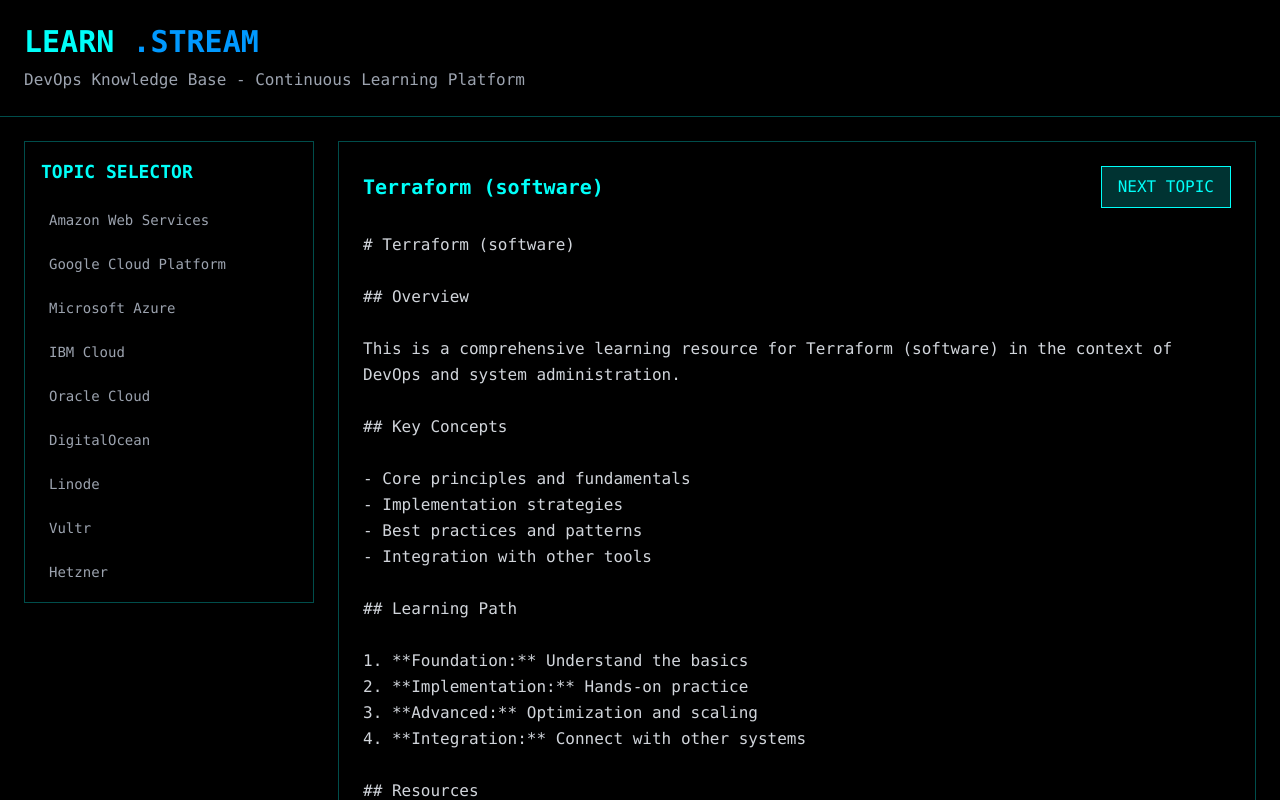
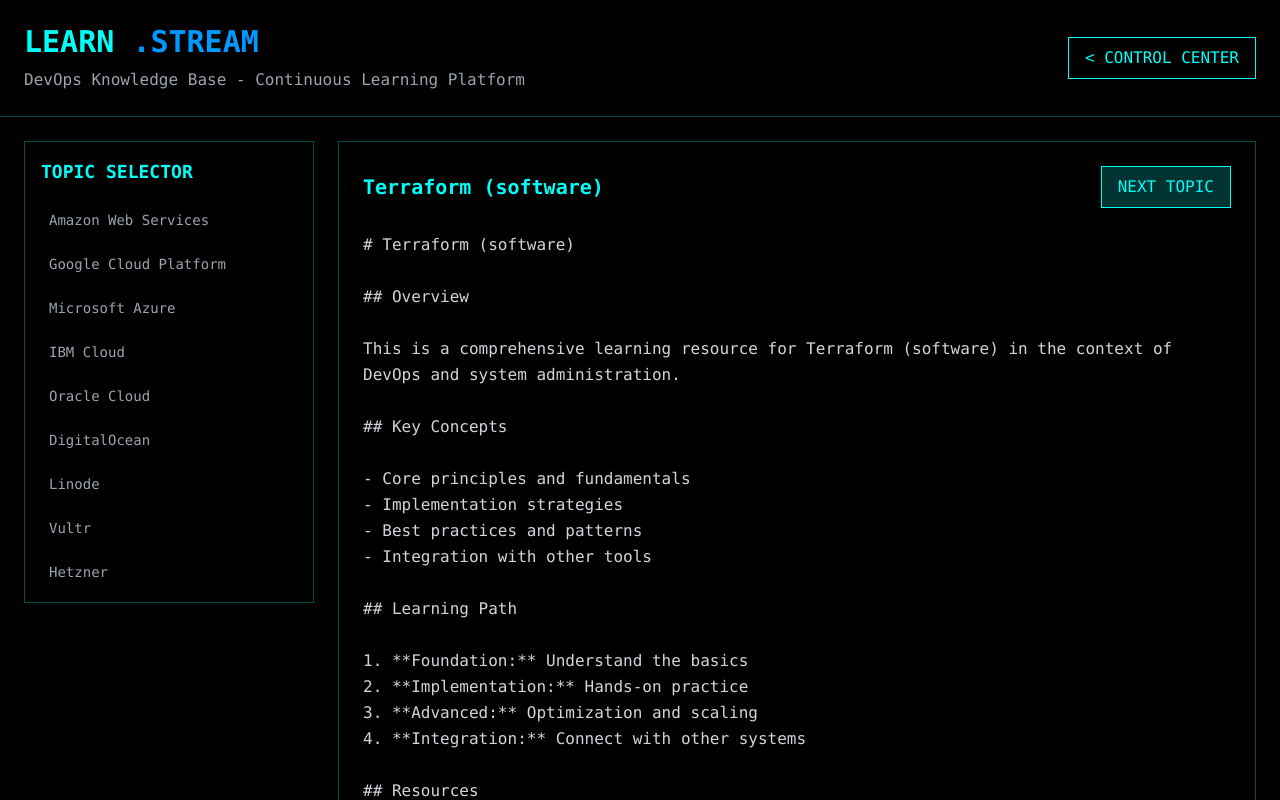
Before and after one commit to Geo96R/website-project, a Next.js app: page /learn in a window 1280 px wide. Shown: the top 800 px of the page. Built offline with nearby package versions, Linux system fonts and the light colour scheme; no server answers.

Commit message:
Standardize control center button across all pages
- Changed 'HOME' button to 'CONTROL CENTER' for consistency
- Matches the style used in other stream pages
- Better branding and user experience

```diff
--- a/app/learn/page.js
+++ b/app/learn/page.js
@@ -153,11 +153,19 @@
     <div className="min-h-screen bg-black text-tron-cyan font-mono">
       {/* Header */}
       <div className="border-b border-tron-cyan/30 p-6">
-        <div className="max-w-7xl mx-auto">
-          <h1 className="text-3xl font-bold text-tron-cyan mb-2">
-            LEARN <span className="text-tron-blue">.STREAM</span>
-          </h1>
-          <p className="text-gray-400">DevOps Knowledge Base - Continuous Learning Platform</p>
+        <div className="max-w-7xl mx-auto flex justify-between items-center">
+          <div>
+            <h1 className="text-3xl font-bold text-tron-cyan mb-2">
+              LEARN <span className="text-tron-blue">.STREAM</span>
+            </h1>
+            <p className="text-gray-400">DevOps Knowledge Base - Continuous Learning Platform</p>
+          </div>
+          <button
+            onClick={() => window.history.back()}
+            className="px-4 py-2 border border-tron-cyan text-tron-cyan hover:bg-tron-cyan hover:text-black transition-colors"
+          >
+            &lt; CONTROL CENTER
+          </button>
         </div>
       </div>
 
```
